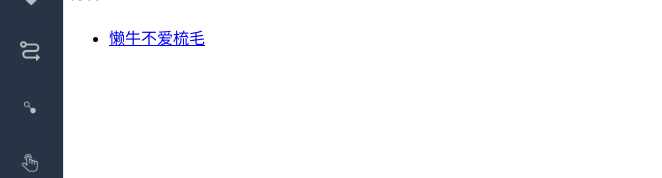
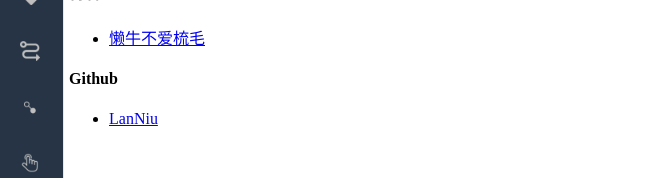
Before and after one commit to lanniu/vue-mxgraph-example, a Vue app: page /#/welcome in a window 1280 px wide. Shown: the part 312-490 px from the top of the page, without its empty margins (0-662 px from the left). Built offline with nearby package versions, Linux system fonts and the light colour scheme.

Commit message:
更新欢迎页

```diff
--- a/src/views/example/welcome/index.vue
+++ b/src/views/example/welcome/index.vue
@@ -19,6 +19,12 @@
     <ul>
       <li><a href="https://blog.csdn.net/dikentoujing99">懒牛不爱梳毛</a></li>
     </ul>
+    <h4>
+      Github
+    </h4>
+    <ul>
+      <li><a href="https://github.com/lanniu">LanNiu</a></li>
+    </ul>
   </div>
 </template>
 
```
